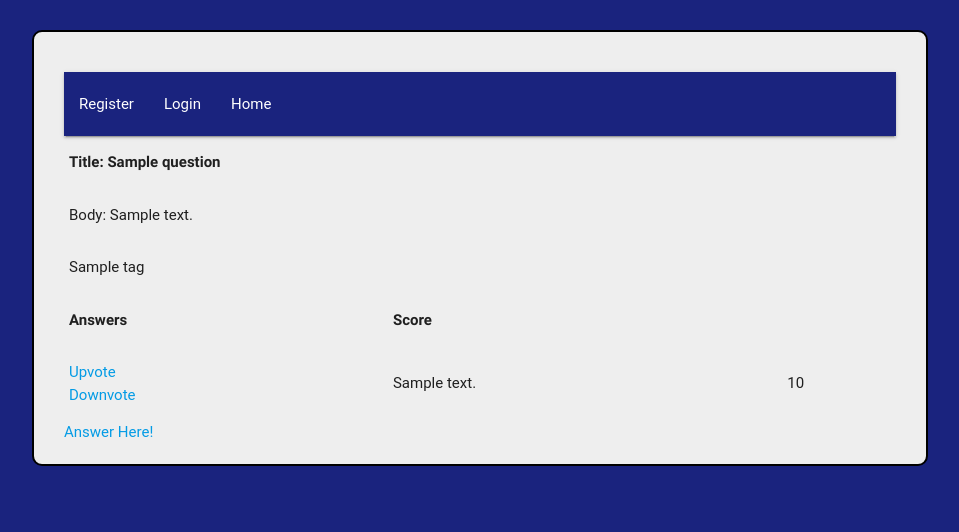
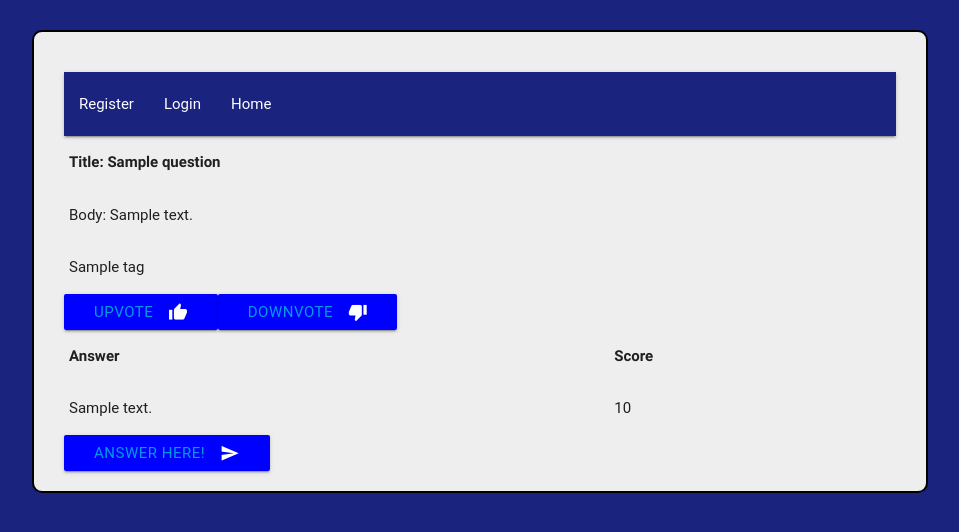
Before and after one commit to Cuddlemuffin007/nfl_exchange, a Django app: page /question/1/ in a window 1280 px wide. Shown: the top 532 px of the page, without its empty margins (160-1119 px from the left). Run offline with Django 3.2, Linux system fonts and the light colour scheme; tables that the repository leaves empty hold one stand-in row (values such as "Sample post"); some libraries are stand-ins or nearby versions; some web fonts are replaced.

Commit message:
Added styling to question detail view

```diff
--- a/nfl_app/templates/nfl_app/question_detail.html
+++ b/nfl_app/templates/nfl_app/question_detail.html
@@ -12,17 +12,21 @@
 </tr>
 </table>
 
-<table>
-  <th>Answers</th>
-  <th>Score</th>
+<table class="highlight">
   {% for answer in question_answers.all %}
-    <tr>
-      <td><div class="upvote"></div><a href="{% url 'upvote_create_view' answer.pk %}">Upvote</a>
-        <div class="downvote"><a href="{% url 'downvote_create_view' answer.pk %}">Downvote</a></div></td>
-      <td>{{ answer.body }}</td>
-      <td>{{ answer.score }}</td>
-    </tr>
+    <tr><th>Answer</th>
+    <th>Score</th></tr>
+    <tr><td>{{ answer.body }}</td>
+        <td>{{ answer.score }}</td></tr>
+  <button class="btn waves-effect waves-light" type="submit" name="action">
+    <a href="{% url 'upvote_create_view' answer.pk %}">Upvote</a>
+    <i class="material-icons right">thumb_up</i></button>
+    <button class="btn waves-effect waves-light" type="submit" name="action">
+      <a href="{% url 'downvote_create_view' answer.pk %}">Downvote</a>
+      <i class="material-icons right">thumb_down</i></button>
   {% endfor %}
 </table>
-<a href="{% url 'answer_create_view' object.pk %}">Answer Here!</a>
+<button class="btn waves-effect waves-light" type="submit" name="action">
+  <a href="{% url 'answer_create_view' object.pk %}">Answer Here!</a>
+  <i class="material-icons right">send</i></button>
 {% endblock %}
```
